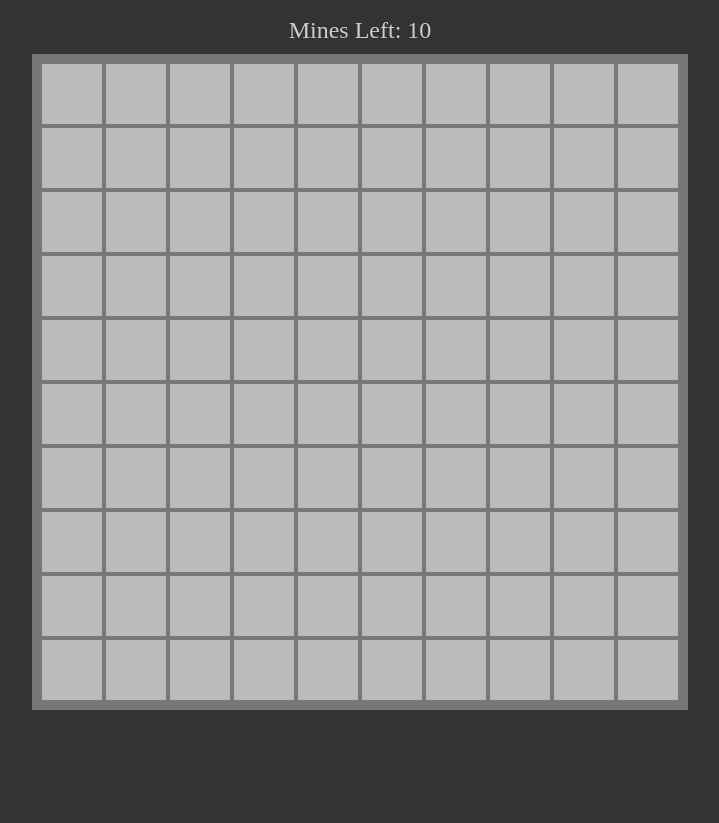
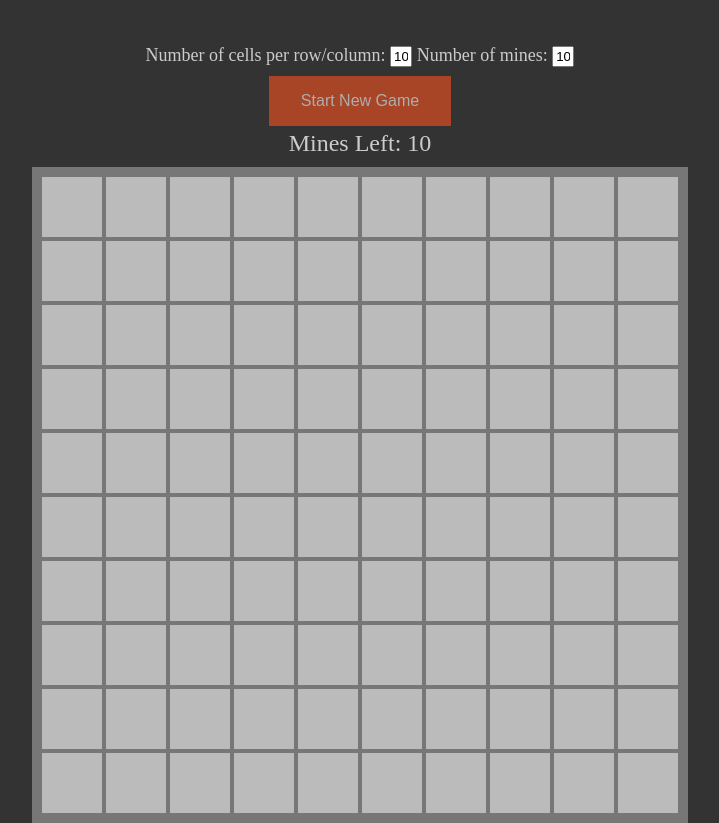
Before and after one commit to Chantlog/minesweeper, a plain HTML site: page index.html in a window 1280 px wide. Shown: the part 87-910 px from the top of the page, without its empty margins (280-999 px from the left). Before the commit the page ends 800 px from the top, so only its background shows below. Drawn offline with Linux system fonts and the light colour scheme.

Commit message:
Changes to improve gameplay

```diff
--- a/index.html
+++ b/index.html
@@ -1,5 +1,6 @@
 <!DOCTYPE html>
 <html lang="en">
+
 <head>
   <meta charset="UTF-8">
   <meta name="viewport" content="width=device-width, initial-scale=1.0">
@@ -7,11 +8,24 @@
   <script src="script.js" type='module'></script>
   <title>Minesweeper</title>
 </head>
+
 <body>
   <h3 class="title">Minesweeper</h3>
+  <div>
+    <label>
+      Number of cells per row/column:
+      <input type="text" value=10 maxlength=2 id='numCells'></input>
+    </label>
+    <label>
+      Number of mines:
+      <input type="text" value=10 maxlength=2 id='numMines'></input>
+    </label>
+  </div>
+  <input class="button" type="button" value='Start New Game' id='startGameButton'>
   <div class="subtext">
     Mines Left: <span data-mine-count></span>
   </div>
   <div class="board"></div>
 </body>
+
 </html>
--- a/script.js
+++ b/script.js
@@ -1,20 +1,44 @@
 //ui
-import {TILE_STATUSES, createBoard, markTile, revealTile, checkLose, checkWin } from "./minesweeper.js";
+import { TILE_STATUSES, createBoard, markTile, revealTile, checkLose, checkWin } from "./minesweeper.js";
 
+let win, lose = false;
+let BOARD_SIZE = 10;
+let NUMBER_OF_MINES = 10;
+let board, boardElement, minesLeftText, messageText, markedTileCount;
+setupGame(BOARD_SIZE, NUMBER_OF_MINES);
 
-const BOARD_SIZE = 10;
-const NUMBER_OF_MINES = 10;
+let startGameButton = document.getElementById('startGameButton');
+startGameButton.addEventListener('click', () => {
+    startGame();
+})
 
-const board = createBoard(BOARD_SIZE,NUMBER_OF_MINES);
-const boardElement = document.querySelector('.board');
-const minesLeftText = document.querySelector("[data-mine-count]");
-const messageText = document.querySelector(".subtext");
+export function startGame() {
+    BOARD_SIZE = document.getElementById('numCells').value;
+    NUMBER_OF_MINES = document.getElementById('numMines').value;
+    board = [];
+    while (boardElement.firstChild) {
+        boardElement.removeChild(boardElement.firstChild);
+    }
+    boardElement.removeEventListener("click", stopProp, true);
+    boardElement.removeEventListener("contextmenu", stopProp, true);
+    win = false;
+    lose = false;
+    messageText.innerHTML = 'Mines Left: <span data-mine-count></span>';
+    markedTileCount = 0;
+    setupGame(BOARD_SIZE, NUMBER_OF_MINES)
+}
 
-board.forEach( row => {
+function setupGame(BOARD_SIZE, NUMBER_OF_MINES) {
+    board = createBoard(BOARD_SIZE, NUMBER_OF_MINES);
+    boardElement = document.querySelector('.board');
+    minesLeftText = document.querySelector("[data-mine-count]");
+    messageText = document.querySelector(".subtext");
+
+    board.forEach(row => {
         row.forEach(tile => {
             boardElement.append(tile.element);
             tile.element.addEventListener('click', () => {
-            revealTile(board,tile);
+                revealTile(board, tile);
                 checkGameEnd();
             })
             tile.element.addEventListener('contextmenu', e => {
@@ -24,44 +48,37 @@ board.forEach( row => {
             })
         })
     })
-boardElement.style.setProperty('--size',BOARD_SIZE);
+    boardElement.style.setProperty('--size', BOARD_SIZE);
     minesLeftText.textContent = NUMBER_OF_MINES;
-
-function listMinesLeft(){
-    const markedTileCount = board.reduce((count, row) => {
+}
+function listMinesLeft() {
+    markedTileCount = board.reduce((count, row) => {
         return count + row.filter(tile => tile.status === TILE_STATUSES.MARKED).length;
     }, 0)
     minesLeftText.textContent = NUMBER_OF_MINES - markedTileCount;
 }
 
-function checkGameEnd(){
-    const win = checkWin(board);
-    const lose = checkLose(board);
+function checkGameEnd() {
+    win = checkWin(board);
+    lose = checkLose(board);
 
-    if(win || lose){
-        boardElement.addEventListener("click", stopProp, {capture: true});
-        boardElement.addEventListener("contextmenu", stopProp, {capture: true});
+    if (win || lose) {
+        boardElement.addEventListener("click", stopProp, { capture: true });
+        boardElement.addEventListener("contextmenu", stopProp, { capture: true });
     }
-    if(win){
+    if (win) {
         messageText.textContent = 'You Win';
     }
-    if(lose){
+    if (lose) {
         messageText.textContent = 'You Lose';
         board.forEach(row => {
             row.forEach(tile => {
-                if(tile.mine) revealTile(board, tile);
+                if (tile.mine) revealTile(board, tile);
             })
         })
     }
 }
 
-function stopProp(e){
+function stopProp(e) {
     e.stopImmediatePropagation();
 }
-
-//populate a board with tiles/mines
-//left click on tiles
-// a. reveal tiles
-//right click on tiles
-// a. mark tiles
-//check for win/loss
--- a/styles.css
+++ b/styles.css
@@ -58,3 +58,29 @@
   .board > [data-status="marked"] {
     background-color: yellow;
   }
+
+  label{
+    color:#CCC;
+    font-size: large;
+  }
+
+  input[type=text]{
+    width:3ch;
+  }
+
+  .button {
+    background-color: #f4511e;
+    border: none;
+    color: white;
+    padding: 16px 32px;
+    text-align: center;
+    font-size: 16px;
+    margin: 4px 2px;
+    opacity: 0.6;
+    transition: 0.3s;
+    display: inline-block;
+    text-decoration: none;
+    cursor: pointer;
+  }
+
+  .button:hover {opacity: 1}
```
Lines whose indentation alone changed are shown as unchanged.
